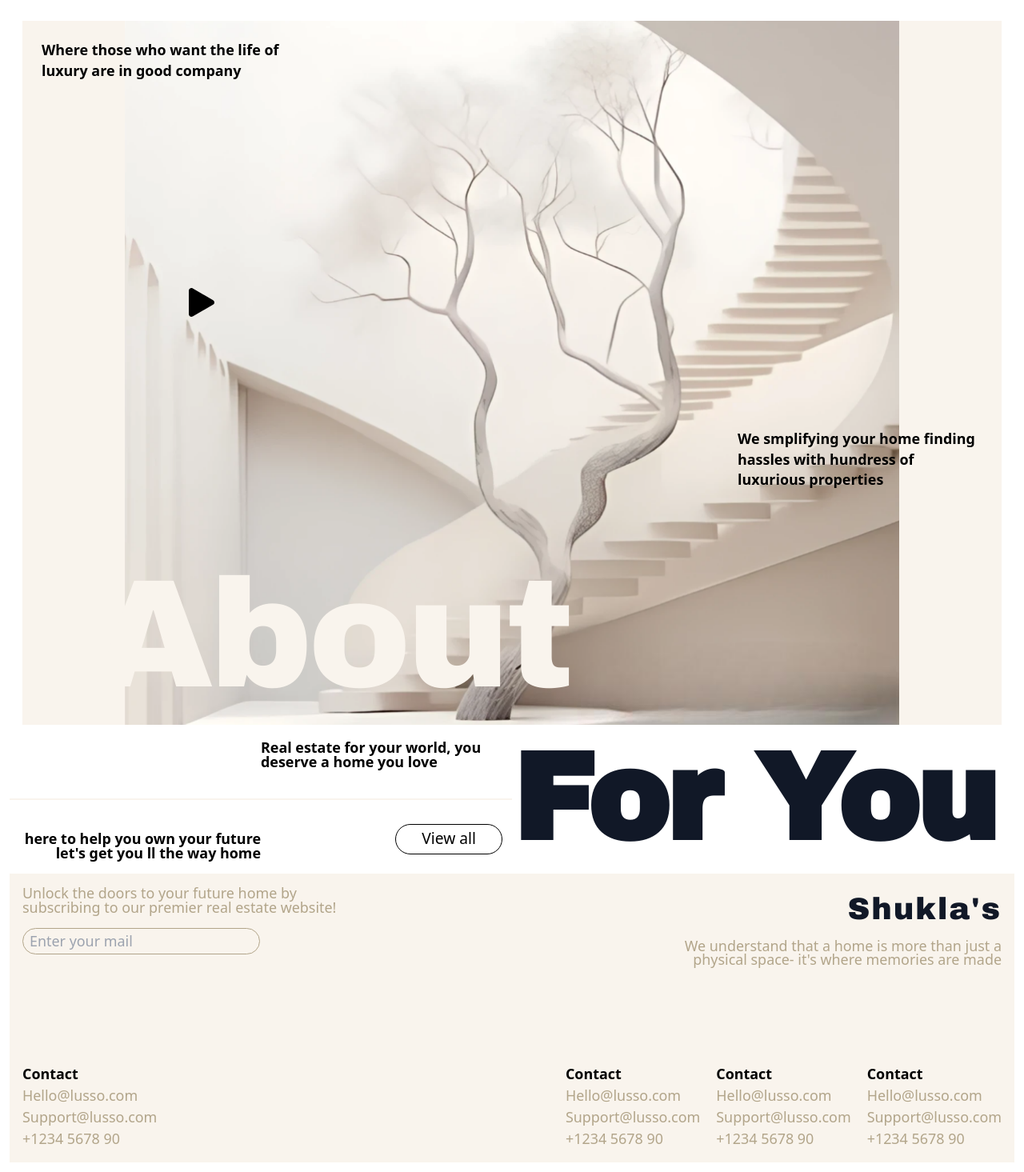
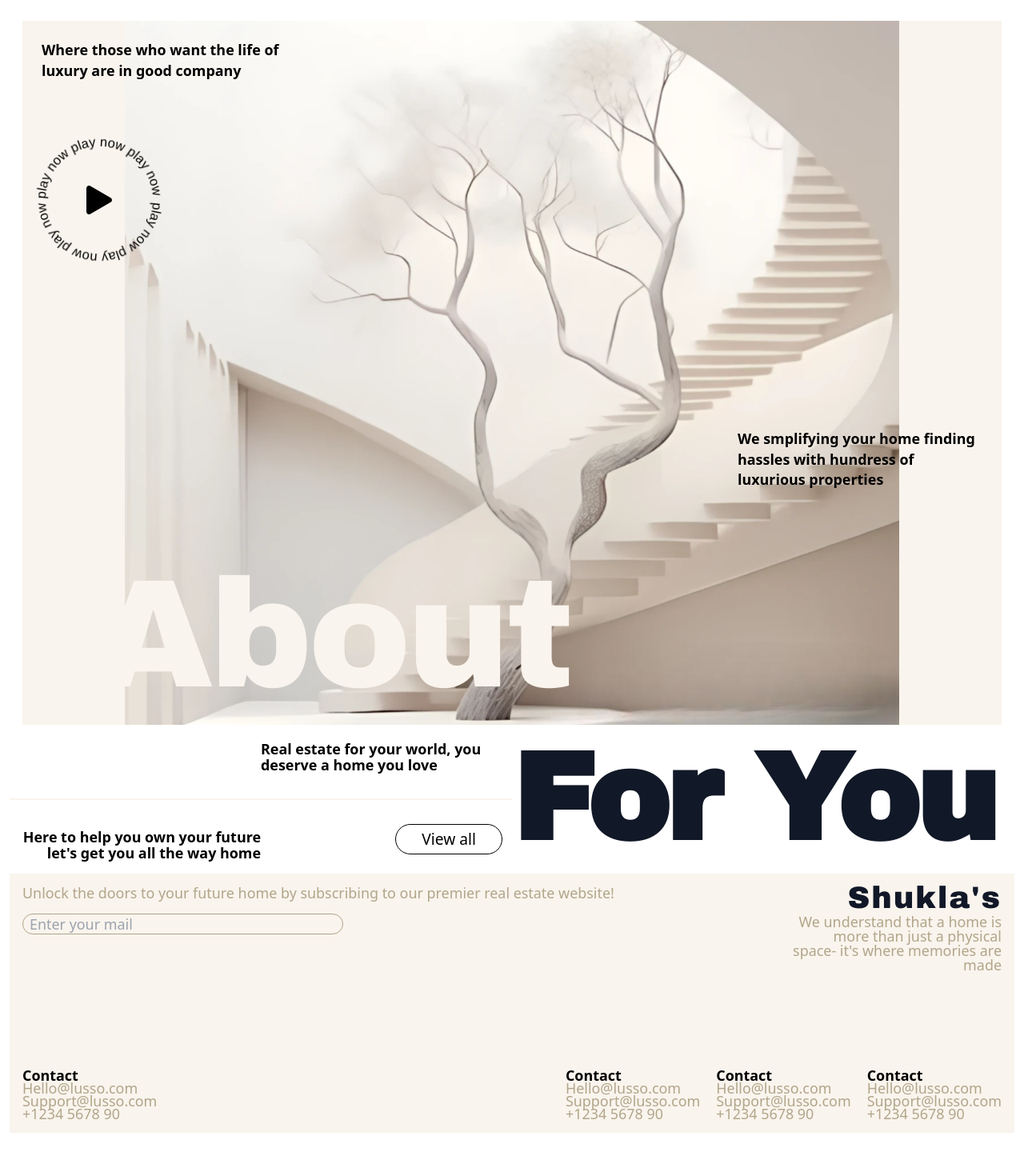
Before and after one commit to Riyashukla123/real_estate_management_system, a React (Create React App) app: page / in a window 1280 px wide. Shown: the part 1504-2969 px from the top of the page at 80% size. After the commit the page ends 2932 px from the top, so only its background shows below. Built offline with nearby package versions, Linux system fonts and the light colour scheme.

Commit message:
frontend improvement

```diff
--- a/src/components/About.js
+++ b/src/components/About.js
@@ -6,32 +6,51 @@ import { BsFillPlayFill } from 'react-icons/bs';
 function About() {
   return (
     <div className="flex flex-col p-4 gap-5">
-      <div className="flex flex-row w-full">
-        <p className="w-full text-[15vw]  font-black block font-archivo tracking-tight leading-none text-gray-900 text-left">
+      <div className="flex flex-col md:flex-row w-full">
+        <p className="w-full text-[20vw] md:text-[15vw]  font-black block font-archivo tracking-tight leading-none text-gray-900 text-left">
           About
         </p>
-        <div className="flex justify-center items-center w-full relative">
-          <p className="absolute inline top-3 left-3 text-left text-[1.4vw] font-bold w-1/2 leading-none">We biuld spaces that build home for you, we make house speak</p>
+        <div className="flex justify-center h-24 md:h-auto items-center w-full relative">
+          <p className="absolute inline top-3 left-0 md:left-3 text-left text-xs sm:text-sm md:text-[1.4vw] font-bold w-full md:w-1/2 leading-none">We biuld spaces that build home for you, we make house speak</p>
           <div className="h-[1.7px] w-full bg-[#F9F4ED] "></div>
-          <p className="absolute inline bottom-3 right-3 text-right text-[1.4vw] font-bold w-1/2 leading-none">Really pround to be calling this beautiful home yours, this place really has it all</p>
+          <p className="absolute inline bottom-3 right-0 md:right-3 text-right text-xs sm:text-sm md:text-[1.4vw] font-bold w-full md:w-1/2 leading-none">Really pround to be calling this beautiful home yours, this place really has it all</p>
 
-          <button className={`absolute left-3  bottom-2 h-[3vw] px-[2vw]  bg-transparent  text-black border border-black rounded-[2vw] text-[1.5vw] hover:bg-black hover:text-white cursor:pointer transition all 3000$`} >Learn More </button>
+          <button className={`absolute right-0 md:right-auto md:left-3  top-[-45px] md:top-auto md:bottom-2 py-2 md:py-0 md:h-[3vw] px-[2vw]  bg-transparent  text-black border border-black rounded-full md:rounded-[2vw] text-xs md:text-[1.5vw] hover:bg-black hover:text-white cursor:pointer transition all 3000$`} >Learn More </button>
 
         </div>
       </div>
 
-      <div className="w-full h-[110vh] bg-[#F9F4ED]  relative flex align-center display-center">
-        <div className="  h-[110vh] w-full pl-[10vw] pr-[10vw] ">
-          <img src={about} alt={about} className="w-full bg-contain h-[110vh] object-cover"/>
+      <div className="w-full h-[80vh] md:h-[110vh] bg-[#F9F4ED]  relative flex align-center display-center">
+        <div className="  h-full w-full pl-[10vw] pr-[10vw] ">
+          <img src={about} alt={about} className="w-full bg-contain h-full object-cover"/>
         </div>
-        <p className="absolute inline top-6 left-6 text-left text-[1.4vw] font-bold leading-[2vw] w-1/4">Where those who want the life of luxury are in good company</p>
-        <p className="absolute inline bottom-1/3 right-6 text-left text-[1.4vw] font-bold leading-[2vw] w-1/4">We smplifying your home finding hassles with hundress of luxurious properties</p>
+        <p className="absolute inline top-6 left-6 text-left text-sm md:text-[1.4vw] font-bold md:leading-[2vw] w-2/3 md:w-1/4">Where those who want the life of luxury are in good company</p>
+        <p className="absolute inline bottom-1/3 right-6 text-left text-sm md:text-[1.4vw] font-bold md:leading-[2vw] w-2/3 md:w-1/4">We smplifying your home finding hassles with hundress of luxurious properties</p>
 
-        <p className=" text-[15vw] absolute text-[#F9F4ED]  font-archivo tracking-tight leading-none left-[7vw] bottom-[2vh]">
+        <p className=" text-[20vw] md:text-[15vw] absolute text-[#F9F4ED]  font-archivo tracking-tight leading-none left-[7vw] bottom-[2vh]">
           About
         </p>
-        < BsFillPlayFill className=" absolute solid left-[15vw] top-[40vh] text-[5vw]"/>
 
+        <div class="absolute top-32 w-48 h-48 cursor-pointer hover:scale-110 transition-all hover:drop-shadow-xl active:scale-90 active:shadow-sm"
+            onMouseEnter={(event) => {
+              event.currentTarget.querySelector('#spin-text').classList.add('spin-paused');
+            }}
+            onMouseLeave={(event) => {
+              event.currentTarget.querySelector('#spin-text').classList.remove('spin-paused');
+            }}>
+          <svg id="spin-text" viewBox="0 0 100 100" class="absolute inset-0 text-xl w-full h-full animate-spin" >
+            <defs>
+              <path id="circlePath" d="M50,50 m-35,0 a35,35 0 1,1 70,0 a35,35 0 1,1 -70,0" />
+            </defs>
+            <text fill="black" font-size="8.6" font-family="sans-serif">
+              <textPath href="#circlePath" startOffset="0">
+                play now play now play now play now play now play now
+              </textPath>
+            </text>
+          </svg>
+
+          < BsFillPlayFill className=" absolute solid left-[50%] top-[50%] translate-x-[-50%] translate-y-[-50%] text-5xl md:text-[5vw]"/>
+        </div>
       </div>
 
 
--- a/src/components/ForYou.js
+++ b/src/components/ForYou.js
@@ -4,69 +4,69 @@ function ForYou() {
   const [email, setEmail]= useState('');
     return (
     <div className="flex flex-col ">
-      <div className="flex flex-row w-full">
+      <div className="flex flex-col-reverse md:flex-row w-full">
 
-        <div className="flex justify-center items-center w-full relative">
-          <p className="absolute inline top-1 right-0 text-left text-[1.4vw] font-semibold w-1/2 leading-none">Real estate for your world, you deserve a home you love</p>
+        <div className="flex justify-center h-24 md:h-auto items-center w-full relative">
+          <p className="absolute inline top-1 right-0 text-right md:text-left text-xs sm:text-sm md:text-[1.4vw] font-semibold w-1/2 leading-none">Real estate for your world, you deserve a home you love</p>
           <div className="h-[1.7px] w-full bg-[#F9F4ED] "></div>
-          <p className="absolute inline bottom-0 left-0 text-right text-[1.4vw] font-semibold w-1/2 leading-none">here to help you own your future let's get you ll the way home</p>
+          <p className="absolute inline bottom-0 left-0 text-left md:text-right text-xs sm:text-sm md:text-[1.4vw] font-semibold w-1/2 leading-none">Here to help you own your future let's get you all the way home</p>
 
-          <button className={`absolute right-3  bottom-2 h-[3vw] px-[2.5vw]  bg-transparent  text-black border border-black rounded-[2vw] text-[1.5vw] hover:bg-black hover:text-white cursor:pointer transition all 3000$`} > View all </button>
+          <button className={`absolute right-0 md:right-3  bottom-0 md:bottom-2  py-2 md:py-0 md:h-[3vw] px-5 md:px-[2.5vw]  bg-transparent  text-black border border-black rounded-full md:rounded-[2vw] text-sm md:text-[1.5vw] hover:bg-black hover:text-white cursor:pointer transition all 3000$`} > View all </button>
 
         </div>
-        <p className="w-full text-[12vw]  font-black block font-archivo tracking-tight leading-none text-gray-900 text-left">
+        <p className="w-full text-[20vw] md:text-[12vw]  font-black block font-archivo tracking-tight leading-none text-gray-900 text-right md:text-left">
           For You
         </p>
       </div>
 
       <div className="w-full bg-[#F9F4ED] flex flex-col display-between p-4 mt-4 gap-[120px]">
-        <div className=" flex flex-row display-between ">
-          <div className="text-left flex flex-col gap-[2vh]">
-            <p className="text-[1.4vw] inline w-2/3  text-[#B2A58A] leading-none">Unlock the doors to your future home by subscribing to our premier real estate website!</p>
+        <div className=" flex flex-row display-between gap-5">
+          <div className="text-left flex flex-col gap-[2vh] w-2/3">
+            <p className="text-sm md:text-[1.4vw] inline   text-[#B2A58A] leading-none">Unlock the doors to your future home by subscribing to our premier real estate website!</p>
             <div className="flex flex-row">
-              <input type="email" placeholder='Enter your mail' value={email} className="bg-transparent border border-[#B2A58A] w-1/2 text-[1.4vw] text-[#B2A58A] p-0.5 pl-2 rounded-[5vh] focus:outline-none" onChange={(e)=>{
+              <input type="email" placeholder='Enter your mail' value={email} className="bg-transparent border border-[#B2A58A] w-full md:w-1/2 text-sm md:text-[1.4vw] text-[#B2A58A] p-0.5 pl-2 rounded-[5vh] focus:outline-none" onChange={(e)=>{
                 setEmail(e.target.value);
               }}></input>
 
             </div>
           </div>
 
-          <div className=" flex flex-col items-end gap-[1vh] text-right">
-            <p className="text-[3vw] font-archivo tracking-wider text-gray-900">Shukla's</p>
-            <p className="text-[1.4vw]  text-[#B2A58A]  leading-none w-full max-w-[66%]">We understand that a home is more than just a physical space- it's where memories are made</p>
+          <div className=" flex flex-col items-end gap-[1vh] w-1/3 text-right">
+            <p className="text-xl md:text-[3vw] font-archivo tracking-wider text-gray-900">Shukla's</p>
+            <p className="text-xs md:text-[1.4vw]  text-[#B2A58A]  leading-none w-full md:max-w-[66%]">We understand that a home is more than just a physical space- it's where memories are made</p>
           </div>
         </div>
 
-        <div className=" flex flex-row justify-between w-full ">
+        <div className=" flex flex-col gap-5 md:flex-row justify-between w-full ">
 
           <div className="flex flex-col">
-            <p className="font-bold text-[1.4vw]" >Contact</p>
-            <p className='text-[1.4vw]  text-[#B2A58A]'>Hello@lusso.com</p>
-            <p className='text-[1.4vw]  text-[#B2A58A]'>Support@lusso.com</p>
-            <p className='text-[1.4vw]  text-[#B2A58A]'>+1234 5678 90</p>
+            <p className="font-bold text-xs md:text-[1.4vw]" >Contact</p>
+            <p className='text-xs md:text-[1.4vw]  text-[#B2A58A]'>Hello@lusso.com</p>
+            <p className='text-xs md:text-[1.4vw]  text-[#B2A58A]'>Support@lusso.com</p>
+            <p className='text-xs md:text-[1.4vw]  text-[#B2A58A]'>+1234 5678 90</p>
           </div>
 
 
-          <div className="flex flex-row gap-5 ">
+          <div className="flex flex-row gap-5 justify-between">
           <div className="flex flex-col">
-            <p className="font-bold text-[1.4vw]">Contact</p>
-            <p className='text-[1.4vw]  text-[#B2A58A]'>Hello@lusso.com</p>
-            <p className='text-[1.4vw]  text-[#B2A58A]'>Support@lusso.com</p>
-            <p className='text-[1.4vw]  text-[#B2A58A]'>+1234 5678 90</p>
+            <p className="font-bold text-xs md:text-[1.4vw]">Contact</p>
+            <p className='text-xs md:text-[1.4vw]  text-[#B2A58A]'>Hello@lusso.com</p>
+            <p className='text-xs md:text-[1.4vw]  text-[#B2A58A]'>Support@lusso.com</p>
+            <p className='text-xs md:text-[1.4vw]  text-[#B2A58A]'>+1234 5678 90</p>
           </div>
 
           <div className="flex flex-col">
-            <p className="font-bold text-[1.4vw]" >Contact</p>
-            <p className='text-[1.4vw]  text-[#B2A58A]'>Hello@lusso.com</p>
-            <p className='text-[1.4vw]  text-[#B2A58A]'>Support@lusso.com</p>
-            <p className='text-[1.4vw]  text-[#B2A58A]'>+1234 5678 90</p>
+            <p className="font-bold text-xs md:text-[1.4vw]" >Contact</p>
+            <p className='text-xs md:text-[1.4vw]  text-[#B2A58A]'>Hello@lusso.com</p>
+            <p className='text-xs md:text-[1.4vw]  text-[#B2A58A]'>Support@lusso.com</p>
+            <p className='text-xs md:text-[1.4vw]  text-[#B2A58A]'>+1234 5678 90</p>
           </div>
 
           <div className="flex flex-col">
-            <p className="font-bold text-[1.4vw]">Contact</p>
-            <p className='text-[1.4vw]  text-[#B2A58A]'>Hello@lusso.com</p>
-            <p className='text-[1.4vw]  text-[#B2A58A]'>Support@lusso.com</p>
-            <p className='text-[1.4vw]  text-[#B2A58A]'>+1234 5678 90</p>
+            <p className="font-bold text-xs md:text-[1.4vw]">Contact</p>
+            <p className='text-xs md:text-[1.4vw]  text-[#B2A58A]'>Hello@lusso.com</p>
+            <p className='text-xs md:text-[1.4vw]  text-[#B2A58A]'>Support@lusso.com</p>
+            <p className='text-xs md:text-[1.4vw]  text-[#B2A58A]'>+1234 5678 90</p>
           </div>
 
           </div>
--- a/src/index.css
+++ b/src/index.css
@@ -7,3 +7,7 @@
   padding:0;
   box-sizing:border-box;
 }
+
+.spin-paused {
+  animation-play-state: paused;
+}
--- a/tailwind.config.js
+++ b/tailwind.config.js
@@ -14,6 +14,9 @@ module.exports = {
       boxShadow: {
         'custom-glow': '0 40px 30px rgba(0, 0, 0, 0.4)',
       },
+      animation: {
+        'spin': 'spin 12s linear infinite',
+      },
     },
   },
   plugins: [],
```
